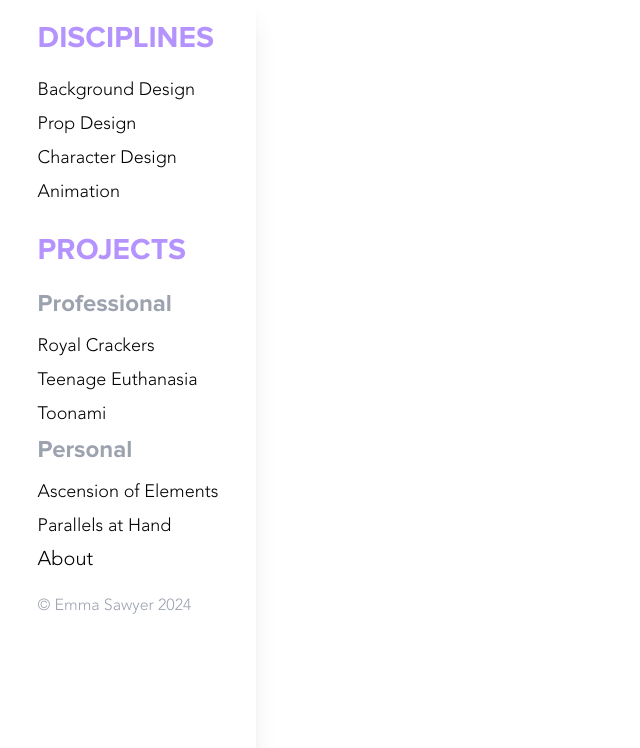
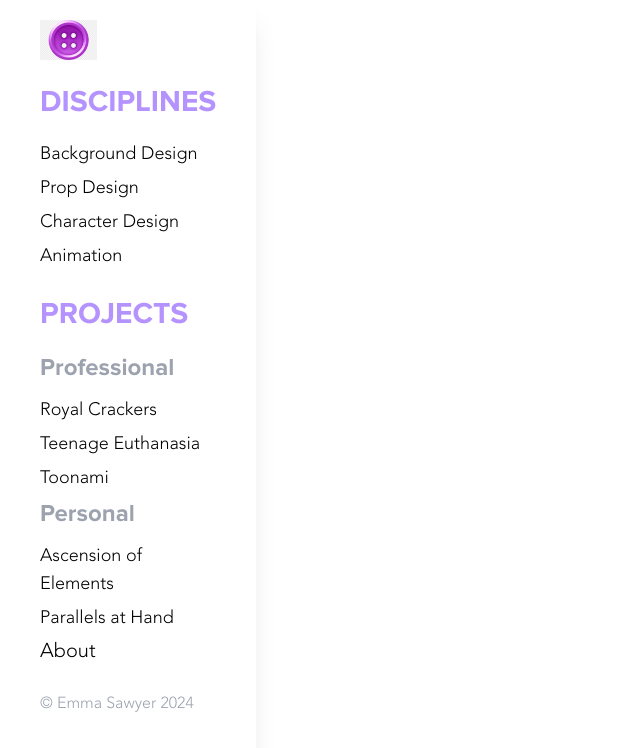
Before and after one commit to SekuOnline/ESA_Portfolio, a Next.js app: page / in a window 1280 px wide. Shown: the top 748 px of the page, without its empty margins (0-640 px from the left). Built offline with nearby package versions, Linux system fonts and the light colour scheme.

Commit message:
Animated and interactable nav-bar

```diff
--- a/src/app/components/verticalnav.js
+++ b/src/app/components/verticalnav.js
@@ -1,12 +1,24 @@
+"use client";
 // import {useRouter} from 'next/router'
 import Link from "next/link";
+import React from "react";
 
 export default VerticalNav;
 
 //Arrays containing the sub-sections of the vertical navbar and their respective links/slugs
 
 function VerticalNav() {
-  const banana = ["1", "2", "3"];
+  const [active, setActive] = React.useState();
+
+  function changeActive() {
+    console.log("Active = " + active);
+    if (active != true) {
+      setActive(true);
+      return;
+    }
+    setActive(false);
+  }
+
   const disciplines = [
     { title: "Background Design" },
     { title: "Prop Design" },
@@ -28,11 +40,20 @@ function VerticalNav() {
   ];
 
   return (
-    <div className="bg-white h-screen w-1/5 absolute text-black flex flex-col  items-center shadow-xl space-y-1">
-      {/* <div className="w-full">
+    <>
+      <input
+        type="image"
+        src={"/pbutton.png"}
+        onClick={changeActive}
+        className="text-3xl fixed z-10 text-black left-10 top-5 h-10 w-auto"
+      ></input>
 
-      </div> */}
-      <div className="w-9/10 h-9/10 flex-shrink-1">
+      <div
+        className={`bg-white h-screen w-1/5 fixed text-black flex px-10 shadow-xl space-y-1
+          ${active ? "animate-slideIn" : "animate-slideOut"}`}
+      >
+        <div className="flex flex-col ">
+          <div className="h-16"></div>
           <NavHeader title="DISCIPLINES" contentArray={disciplines} />
           <NavHeader title="PROJECTS" contentArray={projects} />
           <Link
@@ -46,18 +67,19 @@ function VerticalNav() {
           </p>
         </div>
       </div>
+    </>
   );
 }
 
 function NavHeader({ title, contentArray }) {
-  console.log(contentArray);
+  // console.log(contentArray);
   return (
     <ul className="gap-5 mt-5">
       <h1 className="text-EmmaPurple hover:text-EmmaLBlue mb-5 text-3xl font-titled">
         {title}
       </h1>
       {contentArray.map((e) => {
-        console.log(e);
+        // console.log(e);
         return <NavElement content={e} key={e.title} />;
       })}
     </ul>
@@ -68,8 +90,8 @@ function NavElement({ content }) {
   function getContentLink(content) {
     return content.title.split(" ").join("_");
   }
-  console.log("NavElement");
-  console.log(content);
+  // console.log("NavElement");
+  // console.log(content);
   return (
     <>
       {content.type === "Subheader" ? (
--- a/tailwind.config.js
+++ b/tailwind.config.js
@@ -12,6 +12,18 @@ module.exports = {
     },
 
     extend: {
+      keyframes: {
+        slideOut: {
+          "0%": { transform: "translateX(-100%)" },
+        },
+        slideIn: {
+          "100%": { transform: "translateX(-100%)" },
+        },
+      },
+      animation: {
+        slideOut: "slideOut 0.6s ease-in-out forwards",
+        slideIn: "slideIn 0.6s ease-in-out forwards",
+      },
       colors: {
         background: "var(--background)",
         foreground: "var(--foreground)",
```
Also changed, not shown: public/pbutton.png (added). Lines whose indentation alone changed are shown as unchanged.
